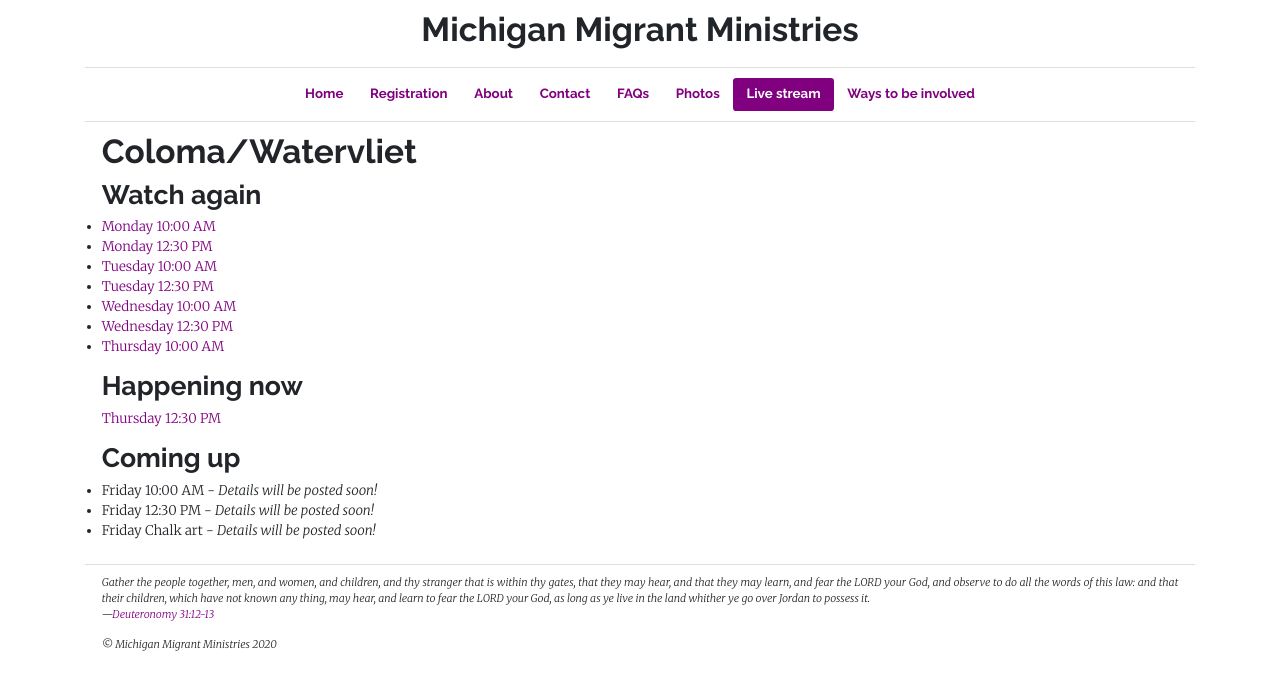
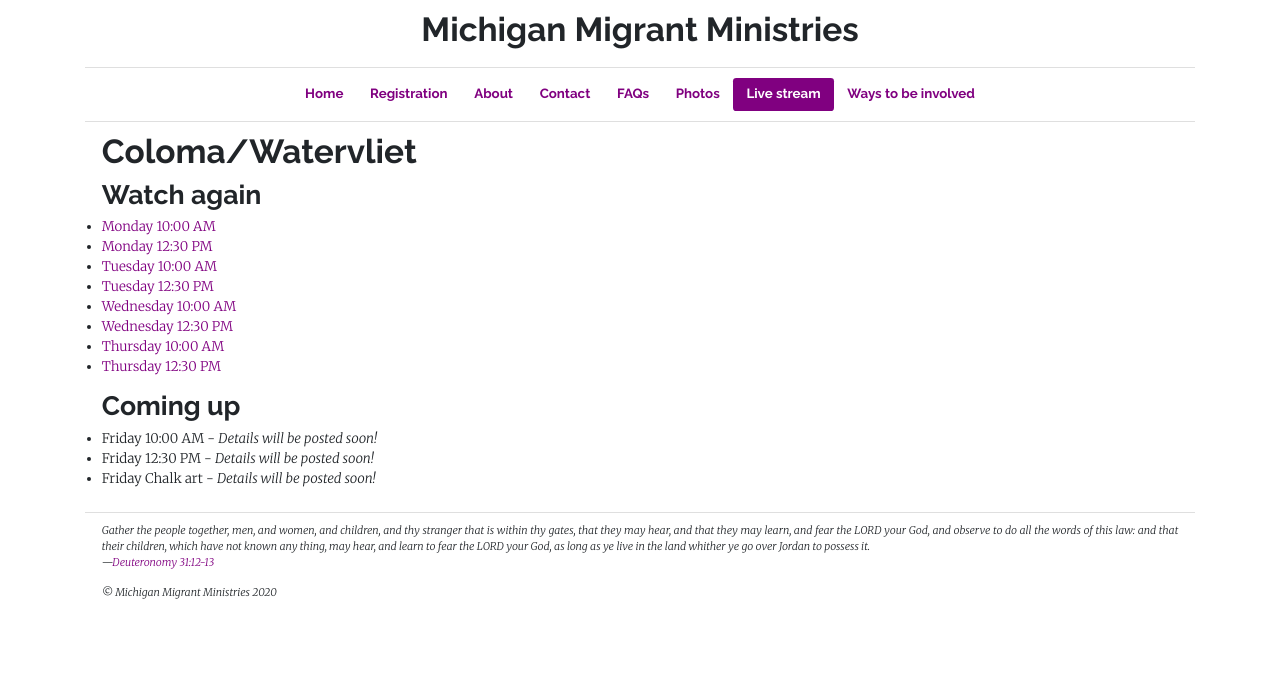
Before and after one commit to michigan-migrant-ministries/website, a Jekyll site: the page built from _pages/live-stream.html, in a window 1280 px wide. Shown: the top 690 px of the page. Built offline with Jekyll 4.4.1, drawn with Linux system fonts in a browser that asks for light colours.

Commit message:
No longer live

```diff
--- a/_pages/live-stream.html
+++ b/_pages/live-stream.html
@@ -31,14 +31,17 @@
   <li>
     <a target="_blank" href="https://www.facebook.com/michiganmigrantministries/videos/344889183578368/">Thursday 10:00 AM</a>
   </li>
+  <li>
+    <a target="_blank" href="https://www.facebook.com/michiganmigrantministries/videos/383348482787919/">Thursday 12:30 PM</a>
+  </li>
 </ul>
 
-<h2>
+<!-- <h2>
   Happening now
 </h2>
 <p>
-  <a target="_blank" href="https://www.facebook.com/michiganmigrantministries/videos/383348482787919/">Thursday 12:30 PM</a>
-</p>
+
+</p> -->
 
 <h2>
   Coming up
```
